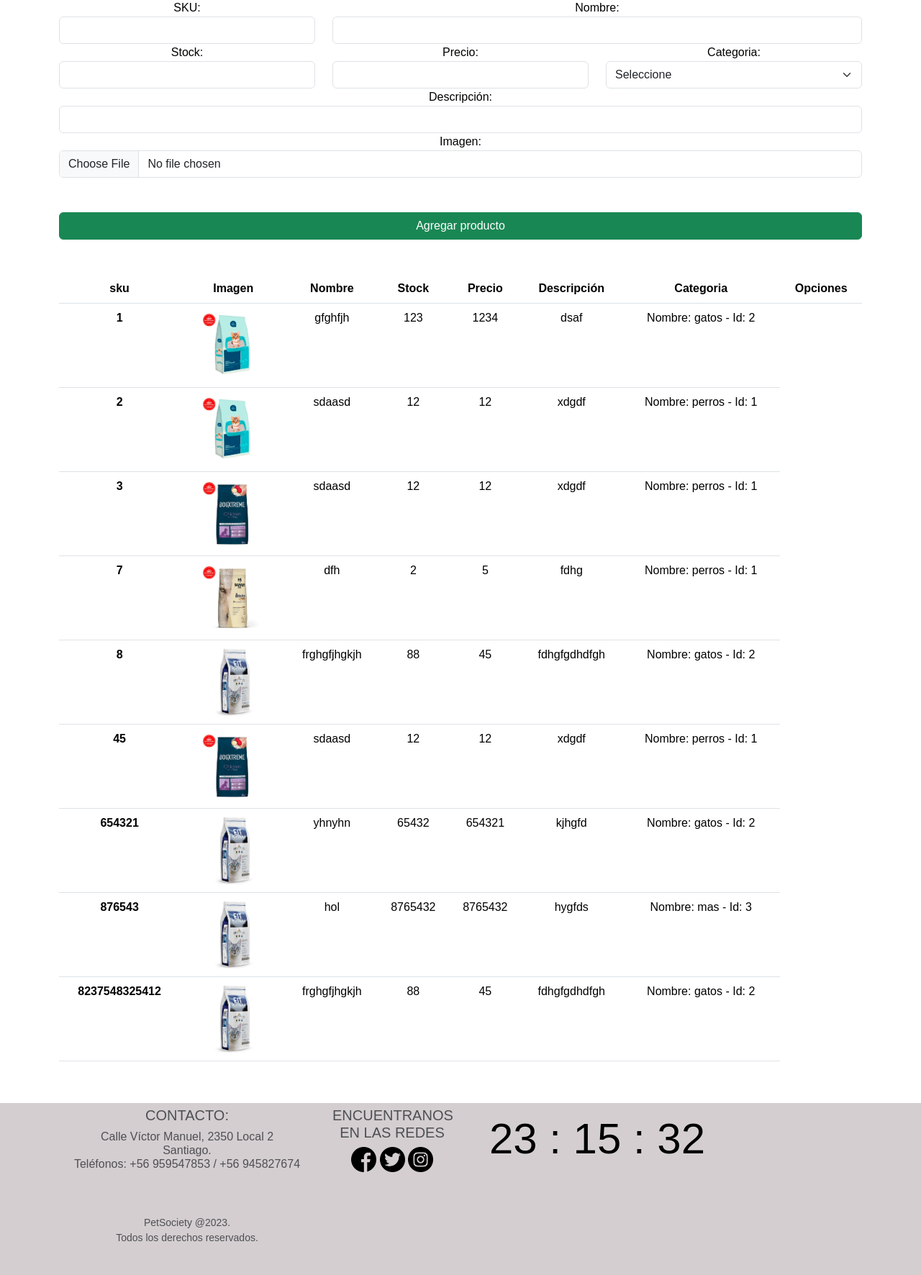
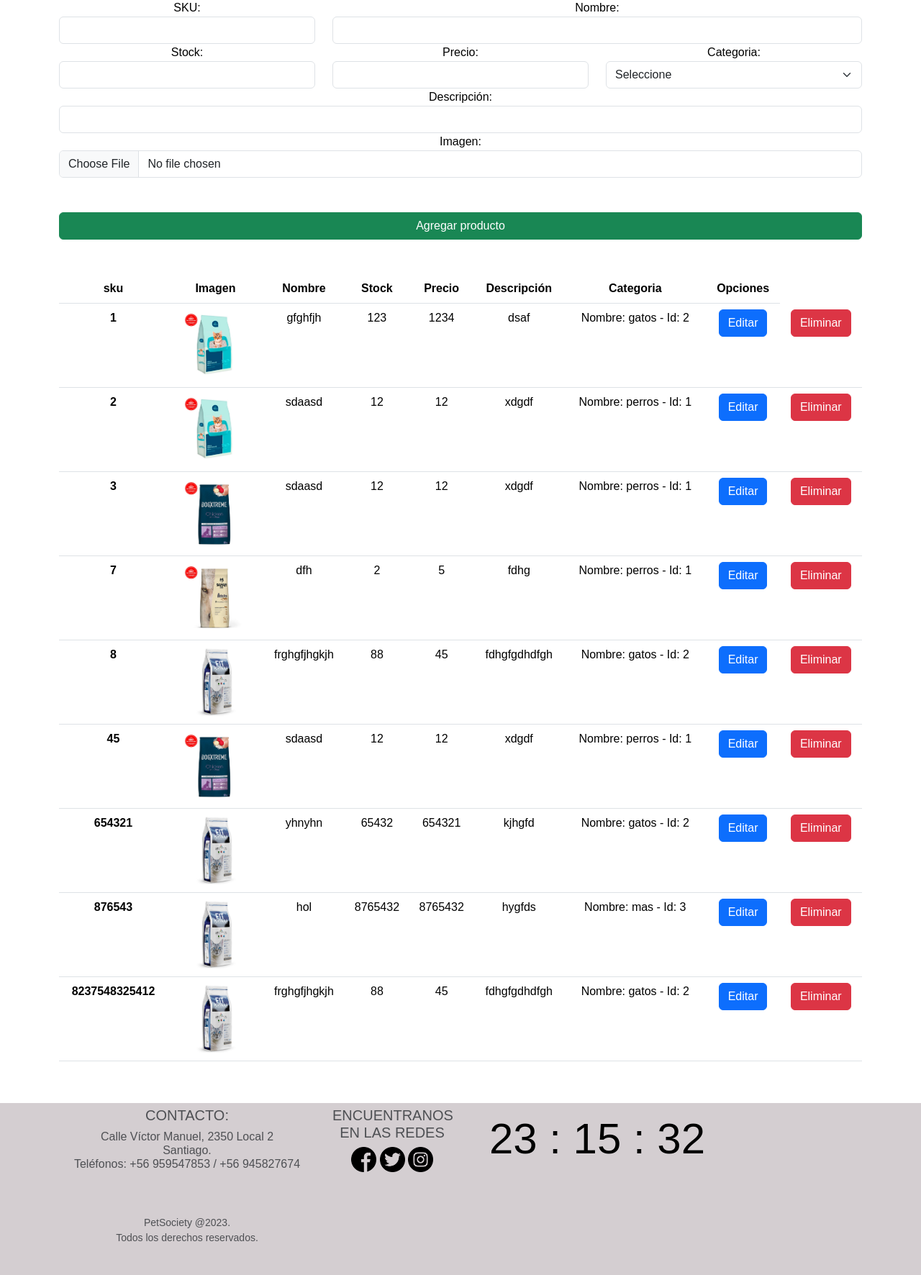
Before and after one commit to FtoledoP/E.T-Programacion-Web, a Django app: page /agregarProductos in a window 1280 px wide. Shown: the part 117-1889 px from the top of the page at 72% size. Run offline with Django 4.2, Linux system fonts and the light colour scheme; data comes from the database, SQL or seed files in the repository; both versions use the stored data as it was after the commit.

Commit message:
Actualizacion Agregar producto

```diff
--- a/Entrega-3/apps/petSociety/templates/agregarProductos.html
+++ b/Entrega-3/apps/petSociety/templates/agregarProductos.html
@@ -97,8 +97,8 @@
                 <td>{{p.precio}}</td>
                 <td>{{p.descripcion}}</td>
                 <td>{{p.id_categoria}}</td>
-                <!-- <td><a href="/editarProducto/{{p.sku}}" class="btn btn-primary">Editar</a></td> -->
-                <!-- <td><a href="/eliminarProducto/{{p.sku}}" class="btn btn-danger">Eliminar</a></td> -->
+                <td><a href="/editarProducto/{{p.sku}}" class="btn btn-primary">Editar</a></td>
+                <td><a href="/eliminarProducto/{{p.sku}}" class="btn btn-danger">Eliminar</a></td>
               </tr>
               {% endfor %}
             </tbody>
--- a/Entrega-3/apps/petSociety/views.py
+++ b/Entrega-3/apps/petSociety/views.py
@@ -1,4 +1,4 @@
-from django.shortcuts import render
+from django.shortcuts import render, redirect
 from .models import *
 import os
 from django.conf import settings
@@ -38,4 +38,4 @@ def agregarProductos(request):
 
     Producto.objects.create(sku = v_sku,nombre = v_nombre,stock = v_stock,precio = v_precio,descripcion = v_descripcion, id_categoria = v_categoria, imagen = v_img)
 
-    return redirect('/agregarProducto')
+    return redirect('/agregarProductos')
```
Also changed, not shown: Entrega-3/media/imagenProducto/4969e-gato-10-web.jpg (added), Entrega-3/media/imagenProducto/4969e-gato-10-web_8GqU4yL.jpg (added), Entrega-3/media/imagenProducto/4969e-gato-10-web_RFbnrjo.jpg (added), Entrega-3/media/imagenProducto/4969e-gato-10-web_iT2FeP6.jpg (added), Entrega-3/media/imagenProducto/4969e-gato-10-web_pyIIm9k.jpg (added), Entrega-3/media/imagenProducto/SALVAJE_ADULTO_CON_POLLO.jpg (added), Entrega-3/petSociety.sqlite3.
